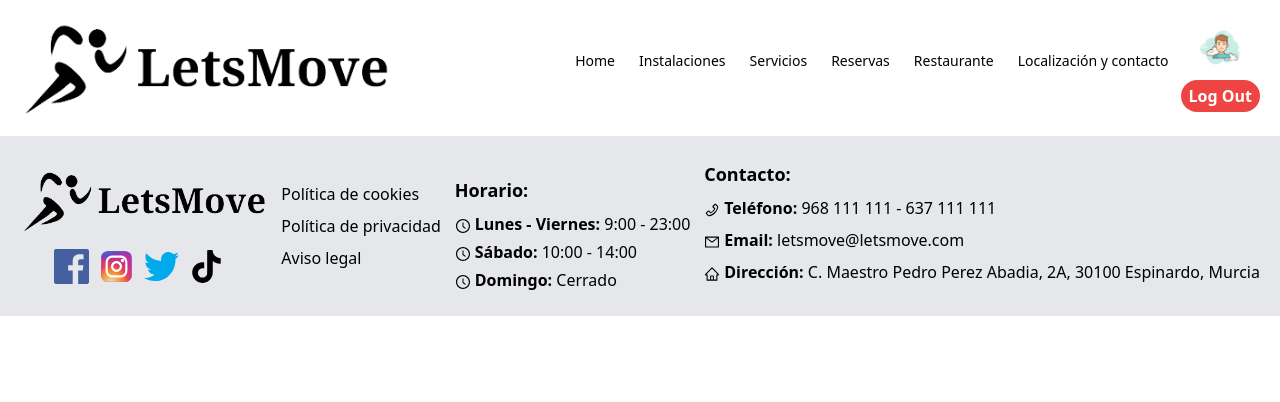
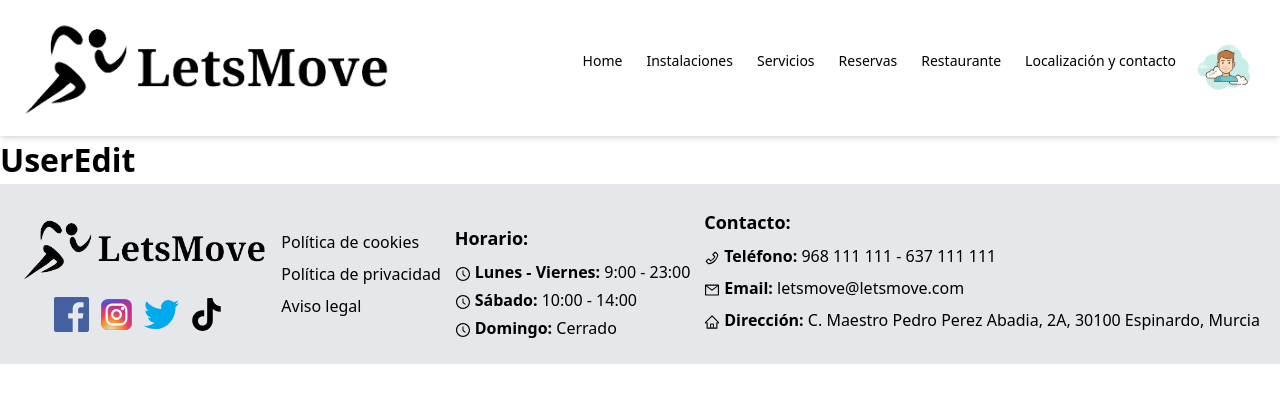
Before and after one commit to Ruben-Maalox/React-reservas-deportivas, a React (Vite) app: page /user-edit in a window 1280 px wide. Shown: the top 402 px of the page. Built offline with nearby package versions, Linux system fonts and the light colour scheme; sample sign-in values are in the browser's storage.

Commit message:
feat: add user logout in aside

```diff
--- a/index.html
+++ b/index.html
@@ -8,7 +8,7 @@
   </head>
 
   <body>
-    <div id="root"></div>
+    <div class="relative" id="root"></div>
     <script type="module" src="/src/main.tsx"></script>
   </body>
 </html>
--- a/src/App.tsx
+++ b/src/App.tsx
@@ -13,6 +13,7 @@ import Footer from "./components/Footer.tsx";
 import Header from "./components/Header.tsx";
 import AvisoLegal from "./pages/AvisoLegal.tsx";
 import UserInfo from "./pages/UserInfo.tsx";
+import UserEdit from "./pages/UserEdit.tsx";
 // --> Navegación
 import "./index.css";
 import { BrowserRouter, Route, Routes } from "react-router-dom";
@@ -47,6 +48,14 @@ export default function App() {
                   </RequireAuth>
                 }
               />
+              <Route
+                path="/user-edit"
+                element={
+                  <RequireAuth>
+                    <UserEdit />
+                  </RequireAuth>
+                }
+              />
               <Route path="/restaurante" element={<Restaurante />} />
               <Route path="/contacto" element={<Contacto />} />
               <Route path="/politicaCookies" element={<PoliticaCookies />} />
--- /dev/null
+++ b/src/components/navegation/NavLinks.css
@@ -0,0 +1,26 @@
+.user-info-button {
+  align-items: center;
+  cursor: pointer;
+  display: flex;
+  justify-content: center;
+  padding: 4px;
+  position: relative;
+  transition: all 0.3s ease;
+  z-index: 9999;
+}
+
+.user-info-button ~ input:checked ~ .user-info {
+  height: 100%;
+  display: block;
+}
+
+.user-info {
+  background: #78caeb;
+  display: none;
+  padding: 32px;
+  position: absolute;
+  right: 0px;
+  top: 0px;
+  width: 200px;
+  z-index: 9;
+}
--- a/src/components/navegation/NavLinks.tsx
+++ b/src/components/navegation/NavLinks.tsx
@@ -3,7 +3,7 @@ import { useAuthProvider } from "../../context/useAuthProvider";
 import { useNavigate } from "react-router-dom";
 import { googleLogout } from "@react-oauth/google";
 import userDefaultImage from "../../assets/images/user.png";
-
+import "./NavLinks.css";
 const links = [
   { name: "Home", href: "/" },
   { name: "Instalaciones", href: "/instalaciones" },
@@ -47,11 +47,23 @@ export default function NavLinks() {
       })}
       {user && (
         <div className="flex flex-col items-center">
-          <img onClick={()=>navigate("user-info")} src={userImage} alt="User image" className="w-12 h-12 rounded-full object-cover" />
+          <label className="user-info-button" htmlFor="userImgProfile">
+            <img src={userImage} alt="User image" className="w-16 h-16 rounded-full object-cover" />
+          </label>
+          <input id="userImgProfile" type="checkbox" hidden />
 
-          <button onClick={handleLogOut} className="bg-red-500 hover:bg-red-700 text-white font-bold py-1 px-2 rounded-full mt-2 text-s">
-            Log Out
-          </button>
+          <aside className="user-info">
+            <div className="flex flex-col">
+              <div className="items-center mt-20">
+                <p onClick={()=>navigate("/user-info")}>Ver información del usuario</p>
+                <p onClick={()=>navigate("/user-edit")}>Editar usuario</p>
+                <p>{user?.name}</p>
+              </div>
+              <button onClick={handleLogOut} className="bg-red-500 hover:bg-red-700 text-white font-bold py-1 px-2 rounded-full mt-2 text-s">
+                Log Out
+              </button>
+            </div>
+          </aside>
         </div>
       )}
     </>
--- /dev/null
+++ b/src/pages/UserEdit.tsx
@@ -0,0 +1,7 @@
+export default function UserEdit(){
+  return (
+    <div>
+      <h1>UserEdit</h1>
+    </div>
+  );
+}
```
